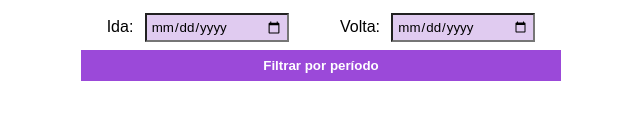
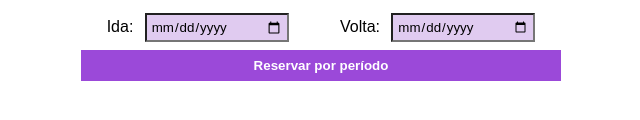
Before and after one commit to VinnMac/exercicio_JS-HTML_EBAC, a plain HTML site: page index.html in a window 1280 px wide. Shown: the part 170-290 px from the top of the page, 319-959 px from the left. Drawn offline with Linux system fonts and the light colour scheme.

Commit message:
Mudança no nome do botao

```diff
--- a/index.html
+++ b/index.html
@@ -20,7 +20,7 @@
             </div>
             <p class="validacao"></p>
             <div class="botao">
-                <button type="submit">Filtrar por período</button>
+                <button type="submit">Reservar por período</button>
             </div>
         </form>
     </div>
```
